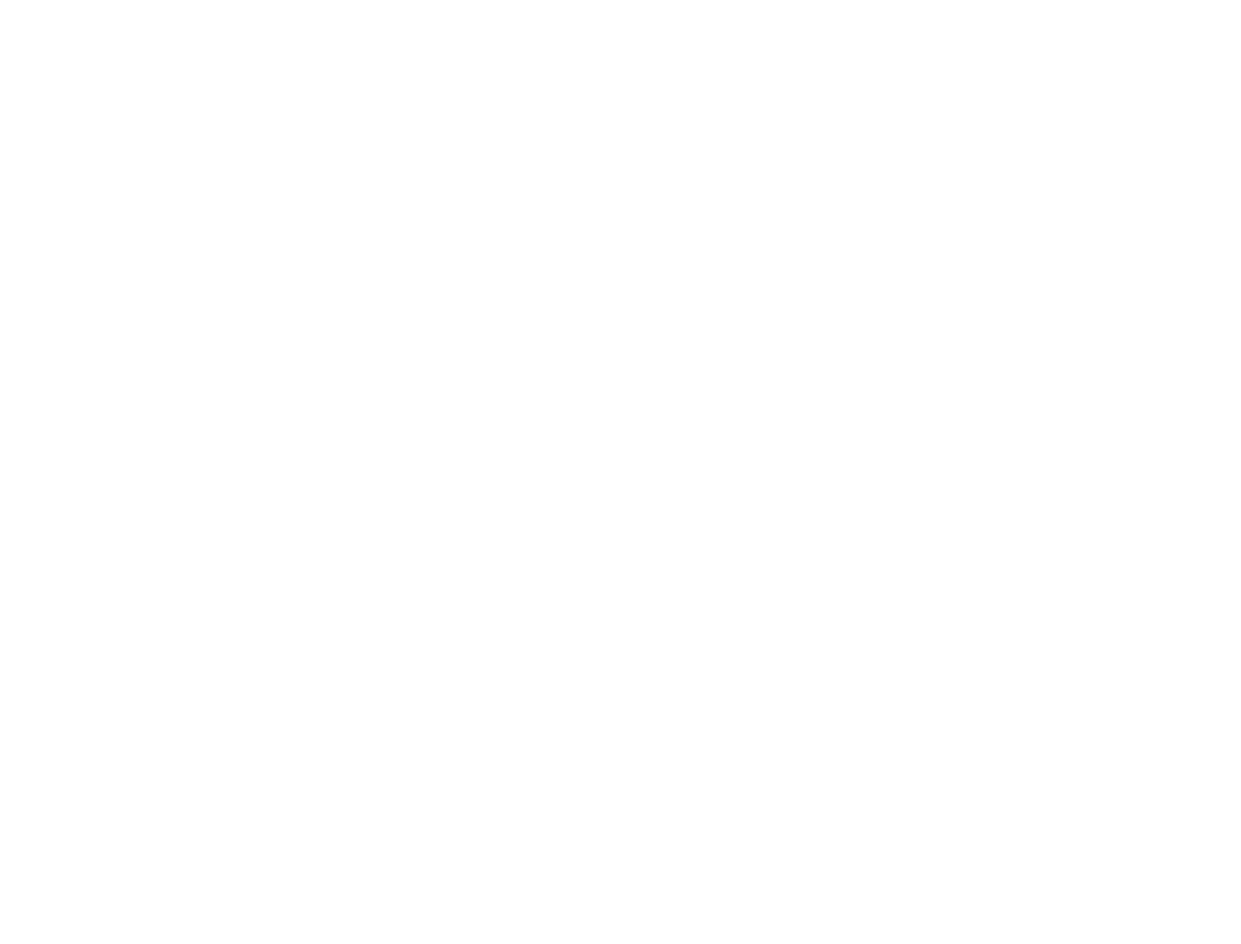
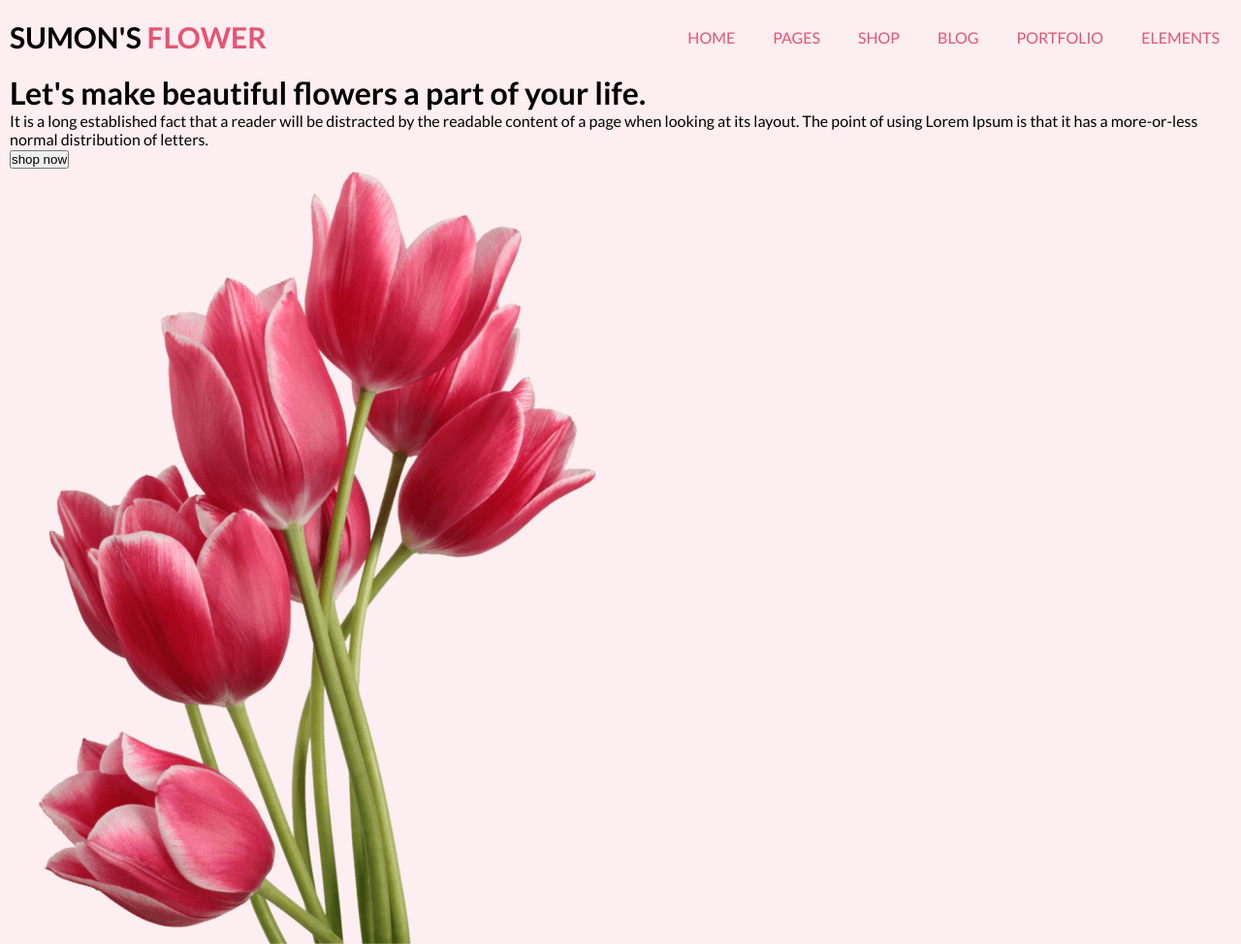
Before and after one commit to AkashAhmedSumon/flower-shop, a plain HTML site: page index.html in a window 1280 px wide. Shown: the whole page at 97% size. Before the commit the page ends 800 px from the top, so only its background shows below. Drawn offline with Linux system fonts and the light colour scheme.

Commit message:
header section styles

```diff
--- a/index.html
+++ b/index.html
@@ -1,16 +1,54 @@
 <!DOCTYPE html>
 <html lang="en">
+
 <head>
     <meta charset="UTF-8">
     <meta name="viewport" content="width=device-width, initial-scale=1.0">
     <title>Flower Shop</title>
     <link rel="preconnect" href="https://fonts.googleapis.com">
-<link rel="preconnect" href="https://fonts.gstatic.com" crossorigin>
-<link href="https://fonts.googleapis.com/css2?family=Lato:wght@400;700&display=swap" rel="stylesheet">
+    <link rel="preconnect" href="https://fonts.gstatic.com" crossorigin>
+    <link href="https://fonts.googleapis.com/css2?family=Lato:wght@400;700&display=swap" rel="stylesheet">
     <link rel="stylesheet" href="style.css">
 
 </head>
+
 <body>
 
+    <header class="header-section">
+        <div class="main-container">
+            <div class="nav-menu">
+                <div class="header-logo">
+                    <h1 class="main-logo">sumon's <span>flower</span></h1>
+                </div>
+                <div class="header-menu">
+                    <ul class="menu-list">
+                        <li><a href="#">home</a></li>
+                        <li><a href="#">pages</a></li>
+                        <li><a href="#">shop</a></li>
+                        <li><a href="#">blog</a></li>
+                        <li><a href="#">portfolio</a></li>
+                        <li><a href="#">elements</a></li>
+                    </ul>
+                </div>
+            </div>
+            <div class="banner-section">
+                <div class="banner-content">
+                    <h1 class="banner-title">Let's make beautiful flowers a part of your life.</h1>
+                    <p class="banner-description">It is a long established fact that a reader will be distracted by the
+                        readable content of a page when looking at its layout. The point of using Lorem Ipsum is that it
+                        has a more-or-less normal distribution of letters.</p>
+                    <button class="btn-primary">shop now</button>
+                </div>
+                <div class="banner-image">
+                    <figure><img src="images/pngwing 10.png" alt="pngwing"></figure>
+                </div>
+            </div>
+        </div>
+    </header>
+
+    <main></main>
+    <footer></footer>
+
 </body>
+
 </html>
--- a/style.css
+++ b/style.css
@@ -6,3 +6,59 @@
 body{
     font-family: 'Lato', sans-serif;
 }
+/* Header Section Start */
+.main-container {
+    width: 1260px;
+    margin: auto;
+}
+
+header.header-section {
+    background-color: #FCEEF1;
+}
+
+.nav-menu {
+    display: flex;
+    align-items: center;
+    justify-content: space-between;
+    padding: 20px 0px;
+}
+
+ul.menu-list {
+    display: flex;
+}
+
+ul.menu-list li {
+    list-style: none;
+}
+
+h1.main-logo {
+    font-size: 30px;
+    text-transform: uppercase;
+}
+.main-logo span{
+    color: #E55473;
+}
+ul.menu-list a {
+    color: #E55473;
+    font-size: 16px;
+    text-decoration: none;
+    text-transform: uppercase;
+    margin-left: 15px;
+    padding: 12px;
+    border-radius: 4px;
+    transition: 01s;
+    -webkit-transition: 01s;
+    -moz-transition: 01s;
+    -ms-transition: 01s;
+    -o-transition: 01s;
+    -webkit-border-radius: 4px;
+    -moz-border-radius: 4px;
+    -ms-border-radius: 4px;
+    -o-border-radius: 4px;
+}
+.menu-list a:hover{
+    color: #FFF;
+    background-color: #E55473;
+}
+
+/* Header Section End */
```
